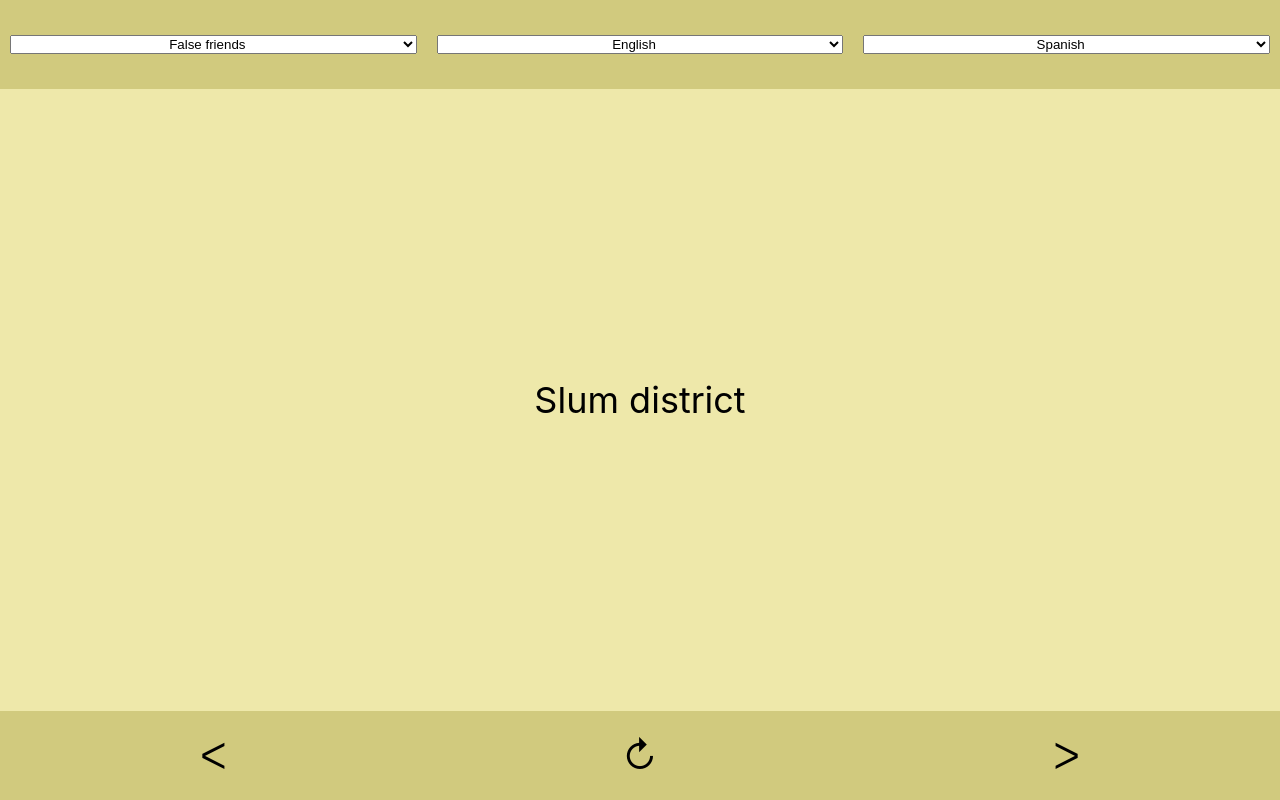
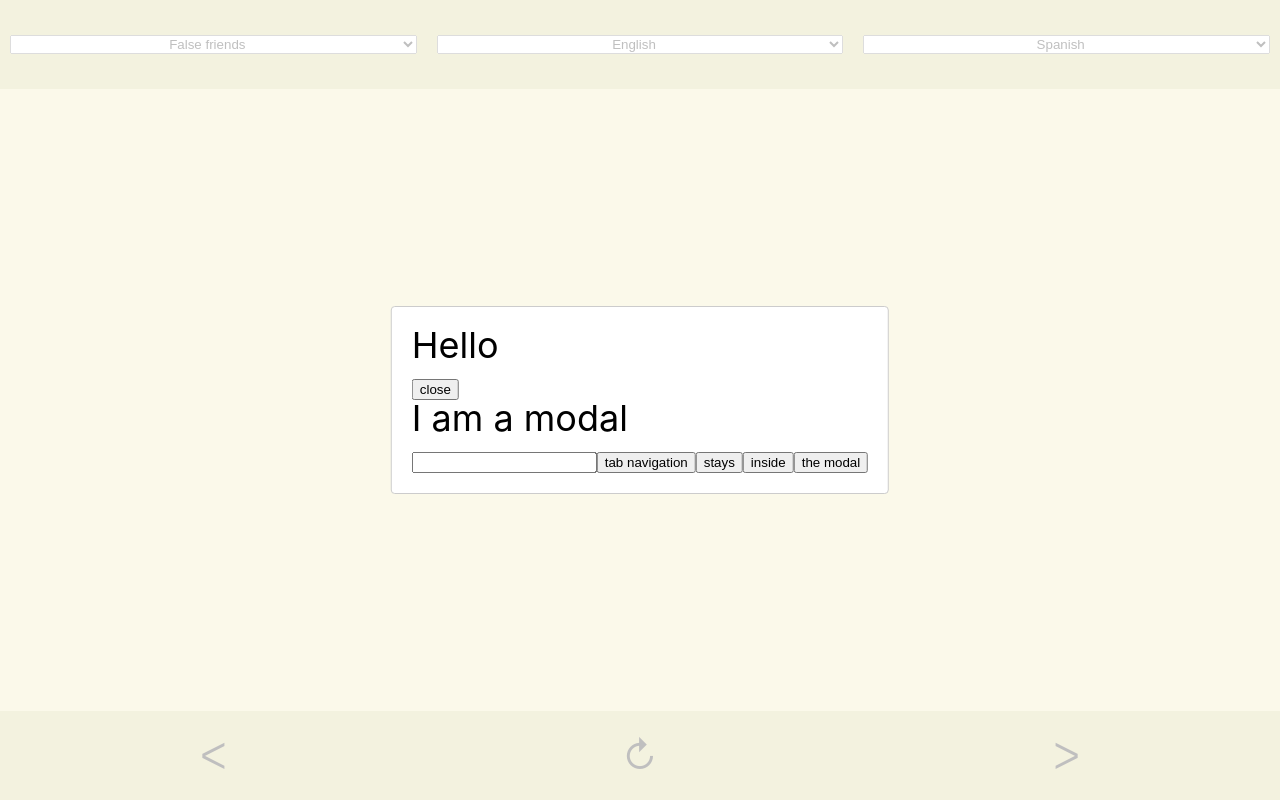
Before and after one commit to relicode/flipping-language-cards, a React (Create React App) app: page / in a window 1280 px wide. Built offline with nearby package versions, Linux system fonts and the light colour scheme.

Commit message:
Add modal

```diff
--- a/package.json
+++ b/package.json
@@ -13,6 +13,7 @@
     "react": "^18.0.0",
     "react-card-flip": "^1.1.5",
     "react-dom": "^18.0.0",
+    "react-modal": "^3.15.1",
     "react-scripts": "5.0.1",
     "typescript": "^4.6.3",
     "web-vitals": "^2.1.4"
@@ -43,6 +44,7 @@
     ]
   },
   "devDependencies": {
+    "@types/react-modal": "^3.13.1",
     "csv": "^6.1.0"
   }
 }
--- a/src/containers/App/index.tsx
+++ b/src/containers/App/index.tsx
@@ -1,9 +1,23 @@
 import React, { useEffect, useState } from 'react'
+import Modal from 'react-modal'
 
+import { Library } from '../../services/cards'
 import FlipCard from '../../components/FlipCard'
-import { Library } from '../../services/cards'
+import styles from './styles.module.css'
 
-import styles from './styles.module.css'
+const customStyles = {
+  content: {
+    top: '50%',
+    left: '50%',
+    right: 'auto',
+    bottom: 'auto',
+    marginRight: '-50%',
+    transform: 'translate(-50%, -50%)',
+  },
+}
+
+export const appElementId = 'app'
+export const appElement = document.getElementById(appElementId)
 
 const shuffle = (unshuffled: [string, string, string][]) => unshuffled
   .map(value => ({ value, sort: Math.random() }))
@@ -44,8 +58,29 @@
     setFlipped(false)
   }
 
+  const [modalIsOpen, setModalIsOpen] = useState(true)
+  const afterOpenModal = () => { console.log('modal was opened') }
+
   return (
     <div className={styles.app}>
+      <Modal
+        isOpen={modalIsOpen}
+        onAfterOpen={afterOpenModal}
+        onRequestClose={() => setModalIsOpen(false)}
+        style={customStyles}
+        contentLabel="Example Modal"
+      >
+        <h2>Hello</h2>
+        <button onClick={() => setModalIsOpen(false)}>close</button>
+        <div>I am a modal</div>
+        <form>
+          <input />
+          <button>tab navigation</button>
+          <button>stays</button>
+          <button>inside</button>
+          <button>the modal</button>
+        </form>
+      </Modal>
       <header className={styles.header}>
         <span>
           <select value={category} onChange={(ev) => handleNumericChange(setCategory, ev.target.value, true)}>
--- a/src/index.tsx
+++ b/src/index.tsx
@@ -1,20 +1,23 @@
 import { StrictMode } from 'react'
-import App from './containers/App'
+import App, { appElement, appElementId } from './containers/App'
 import ReactDOM from 'react-dom/client'
 
 import './index.css'
 import fetchLibrary from './services/cards'
+
 // import reportWebVitals from './reportWebVitals'
 
+// Make sure to bind modal to your appElement (https://reactcommunity.org/react-modal/accessibility/)
 ;(async () => {
   const library = await fetchLibrary()
-  const root = document.getElementById('app')
-  if (root) {
-    ReactDOM.createRoot(root).render(
+  if (appElement) {
+    ReactDOM.createRoot(appElement).render(
       <StrictMode>
         <App {...library} />
       </StrictMode>
     )
+  } else {
+    throw new Error(`Element with id ${appElementId} not found.`)
   }
 })()
 
```
Also changed, not shown: 1 other file (tests, documents, lock files or other folders).
